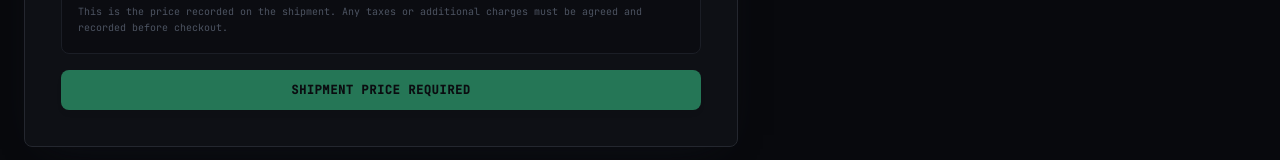
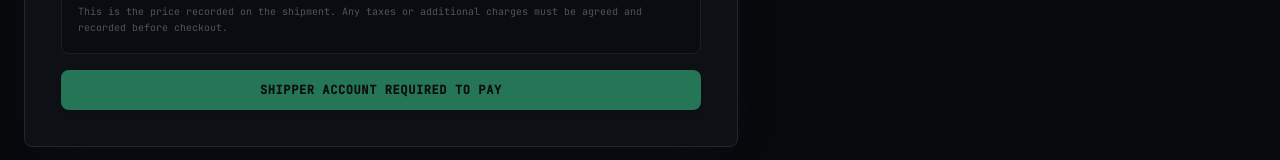
Before and after one commit to sufiyaan06-collab/FleetGrid, a React (Vite) app in the folder fleetgrid/web/: page / in a window 1280 px wide. Both pictures are taken after a click on the button "💳 Payments Hub". Shown: the part 564-724 px from the top of the page. Built offline with nearby package versions, Linux system fonts and the light colour scheme; no server answers.

Commit message:
Restrict payment initiation to authenticated shipper accounts

```diff
--- a/fleetgrid/web/src/views/PaymentsView.tsx
+++ b/fleetgrid/web/src/views/PaymentsView.tsx
@@ -8,7 +8,7 @@ import { cn, formatTime } from '../lib/format';
 import type { Payment, Shipment } from '../lib/types';
 
 export function PaymentsView() {
-  const { snapshot, refresh } = useFleet();
+  const { snapshot, refresh, session } = useFleet();
   const { shipments, payments = [] } = snapshot;
 
   // Selected shipment for payment
@@ -213,11 +213,11 @@ export function PaymentsView() {
                 <div className="flex items-center gap-3">
                   <button
                     type="button"
-                    disabled={isProcessing || !selectedShipment || !hasValidAmount}
+                    disabled={isProcessing || !selectedShipment || !hasValidAmount || session?.user.role !== 'BUSINESS'}
                     onClick={handleInitiatePayment}
                     className="flex-1 rounded-lg bg-healthy px-4 py-3 font-mono text-xs font-bold tracking-wider text-base-950 uppercase shadow-md transition-all hover:bg-healthy/90 active:scale-[0.99] disabled:opacity-50"
                   >
-                    {isProcessing ? 'Connecting to Dodo Payments…' : hasValidAmount ? `Pay ${new Intl.NumberFormat('en-IN', { style: 'currency', currency }).format(totalAmount)} via Dodo` : 'Shipment price required'}
+                    {isProcessing ? 'Connecting to Dodo Payments…' : session?.user.role !== 'BUSINESS' ? 'Shipper account required to pay' : hasValidAmount ? `Pay ${new Intl.NumberFormat('en-IN', { style: 'currency', currency }).format(totalAmount)} via Dodo` : 'Shipment price required'}
                   </button>
                 </div>
               </div>
```
